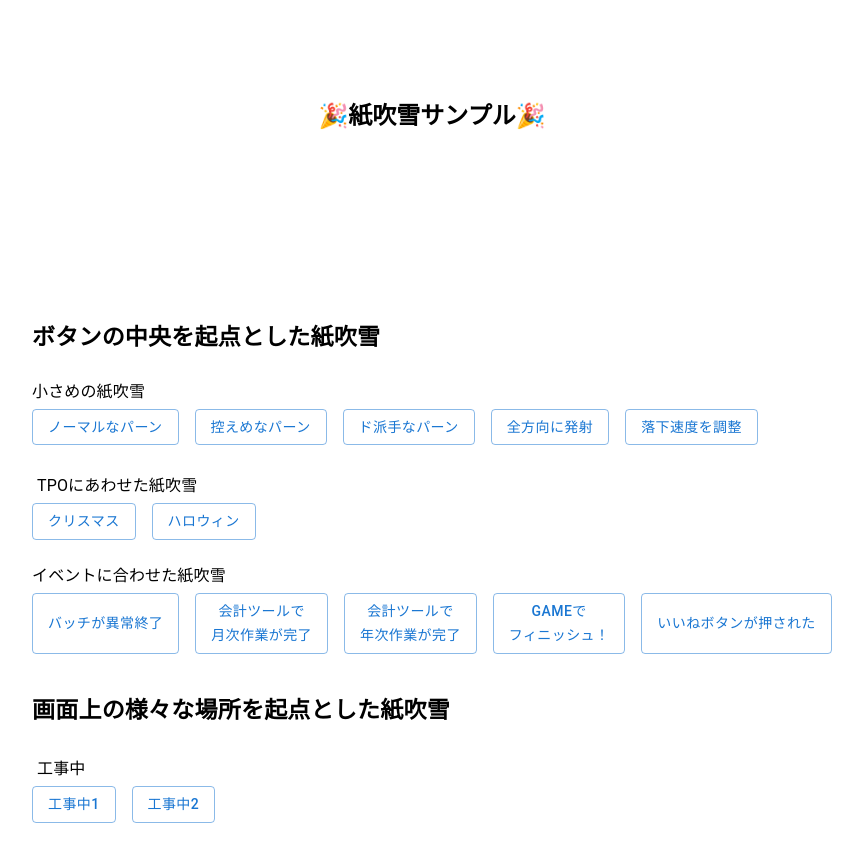
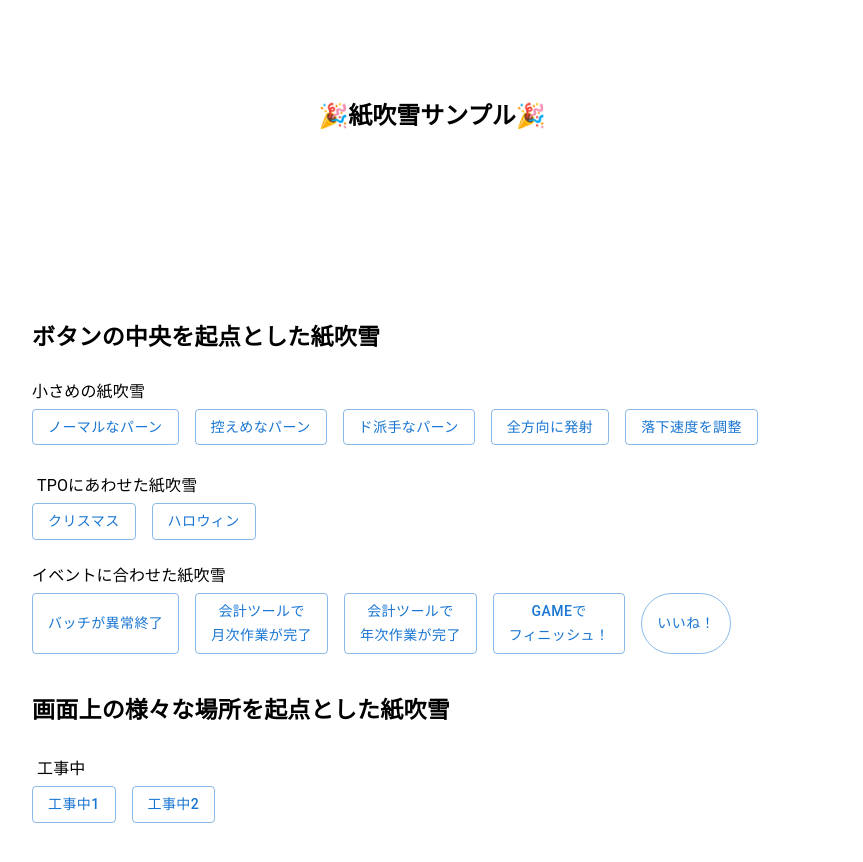
Before and after one commit to yo-nagase/react-conffeti-public, a React (Create React App) app: page / in a window 1280 px wide. Shown: the top 862 px of the page, without its empty margins (208-1071 px from the left). Built offline with nearby package versions, Linux system fonts and the light colour scheme.

Commit message:
いいねボタンを修正

```diff
--- a/src/App.tsx
+++ b/src/App.tsx
@@ -114,8 +114,9 @@ export const App: FC<{ name: string }> = ({ name }) => {
               <Button variant="outlined" onClick={handleGameFinithConfetti} ref={gameFinishConfetti} >
                 Gameで<br />フィニッシュ！
               </Button>
-              <Button variant="outlined" onClick={handleGoodButtonConfetti} ref={goodButtonConfetti} >
-                いいねボタンが押された
+              <Button variant="outlined" onClick={handleGoodButtonConfetti} ref={goodButtonConfetti}
+                sx={{ borderRadius: '40px' }} >
+                いいね！
               </Button>
             </Stack>
           </Item>
```
